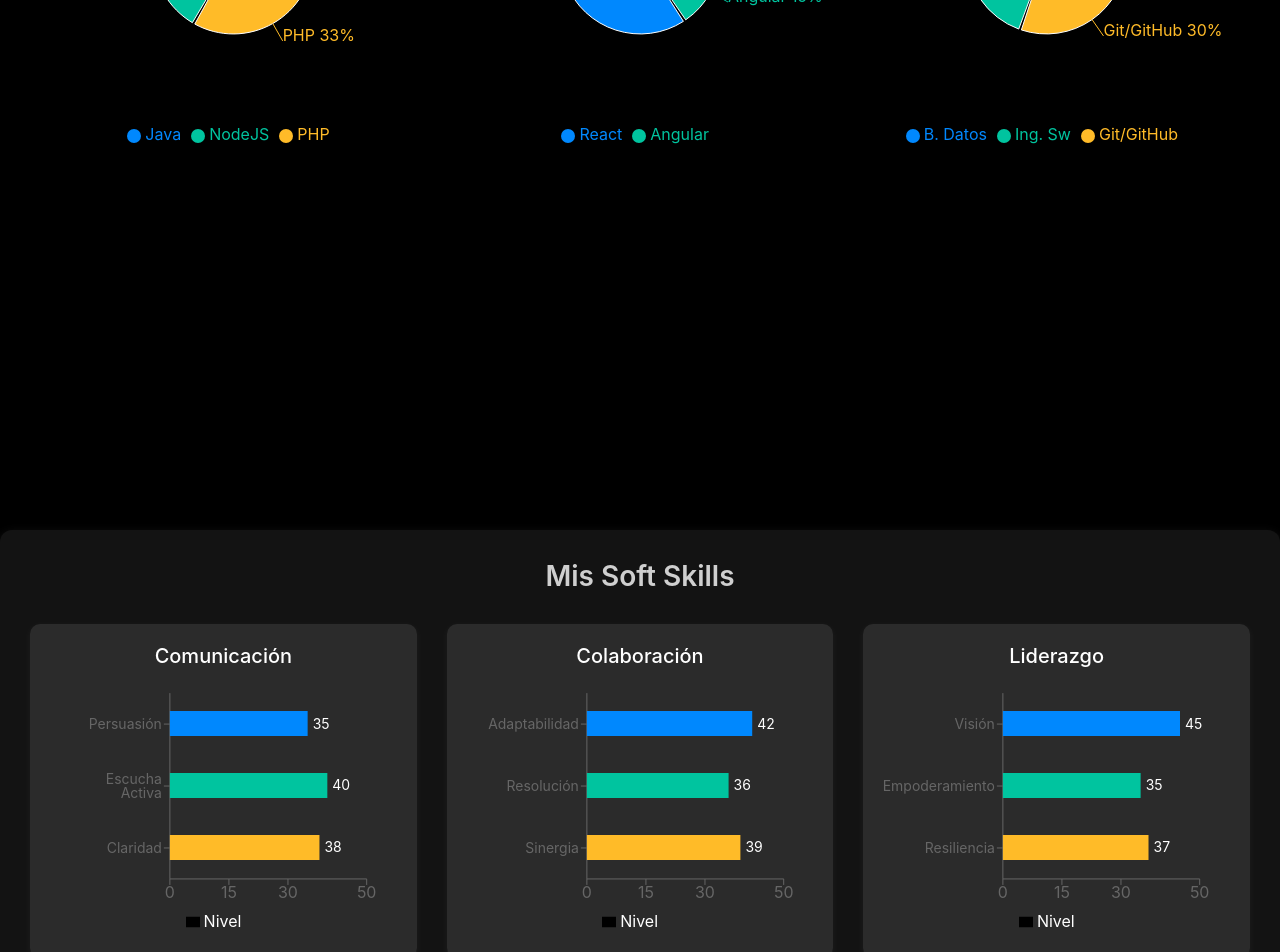
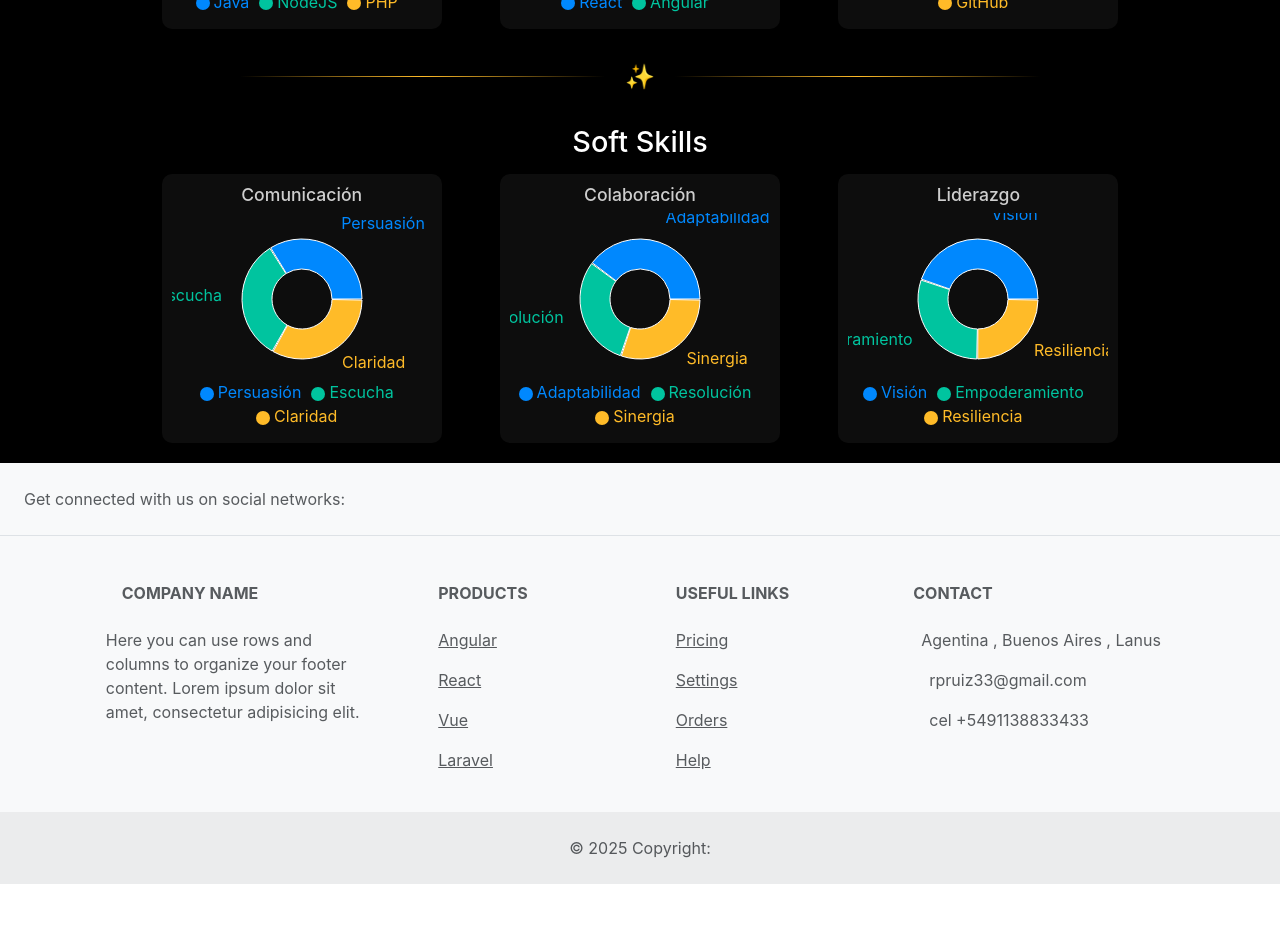
Before and after one commit to rpruiz33/portfolio-react, a React (Create React App) app: page / in a window 1280 px wide. Shown: the part 1020-1972 px from the top of the page. After the commit the page ends 1904 px from the top, so only its background shows below. Built offline with nearby package versions, Linux system fonts and the light colour scheme.

Commit message:
mas estilos ,,, divisor de hard soft

```diff
--- a/src/App.js
+++ b/src/App.js
@@ -17,7 +17,7 @@ function App() {
       <Carusel />
       <Cards/>
       <HardSkills/>
-      <SoftSkills/>
+
       <Footer />
     </div>
   )
--- a/src/components/hardSkills.jsx
+++ b/src/components/hardSkills.jsx
@@ -1,135 +1,113 @@
 import { PieChart, Pie, Cell, Tooltip, Legend, ResponsiveContainer } from "recharts";
 
-const dataBackend = [
-  { name: "Java", value: 34 },
-  { name: "NodeJS", value: 33 },
-  { name: "PHP", value: 33 },
-];
-
-const dataFrontend = [
-  { name: "React", value: 85 },
-  { name: "Angular", value: 15 },
-];
-
-const dataSkills = [
-  { name: "B. Datos", value: 30 },
-  { name: "Ing. Sw", value: 40 },
-  { name: "Git/GitHub", value: 30 },
-];
-
+// Configuración común
 const COLORS = ["#0088FE", "#00C49F", "#FFBB28", "#FF8042"];
 
-export default function App() {
-  return (
-    <div className="app-container">
-      <h2 className="title">Hard Skills</h2>
-      <div className="charts-grid">
-
-        {/* Backend Chart */}
+// Componente de gráfico reutilizable
+const SkillPieChart = ({ data, title }) => (
   <div className="chart-wrapper">
-          <h3>Backend</h3>
+    <h3>{title}</h3>
     <div className="chart-container">
       <ResponsiveContainer width="100%" height="100%">
         <PieChart>
           <Pie
-                  data={dataBackend}
+            data={data}
             cx="50%"
             cy="50%"
-                  outerRadius={80}
-                  innerRadius={40}
-                  paddingAngle={2}
+            outerRadius={60}
+            innerRadius={30}
+            paddingAngle={1}
             dataKey="value"
-                  label={({ name, percent }) => `${name} ${(percent * 100).toFixed(0)}%`}
-                  labelLine={true}
+            label={({ name }) => name}
+            labelLine={false}
           >
-                  {dataBackend.map((entry, index) => (
+            {data.map((entry, index) => (
               <Cell key={`cell-${index}`} fill={COLORS[index % COLORS.length]} />
             ))}
           </Pie>
           <Tooltip formatter={(value) => [`${value}%`, ""]} />
-                <Legend
-                  layout="horizontal"
-                  verticalAlign="bottom"
-                  align="center"
-                  wrapperStyle={{ paddingTop: '20px' }}
-                />
+          <Legend layout="horizontal" verticalAlign="bottom" />
         </PieChart>
       </ResponsiveContainer>
     </div>
   </div>
+);
 
-        {/* Frontend Chart */}
-        <div className="chart-wrapper">
-          <h3>Frontend</h3>
-          <div className="chart-container">
-            <ResponsiveContainer width="100%" height="100%">
-              <PieChart>
-                <Pie
-                  data={dataFrontend}
-                  cx="50%"
-                  cy="50%"
-                  outerRadius={80}
-                  innerRadius={40}
-                  paddingAngle={2}
-                  dataKey="value"
-                  label={({ name, percent }) => `${name} ${(percent * 100).toFixed(0)}%`}
-                  labelLine={true}
-                >
-                  {dataFrontend.map((entry, index) => (
-                    <Cell key={`cell-${index}`} fill={COLORS[index % COLORS.length]} />
-                  ))}
-                </Pie>
-                <Tooltip formatter={(value) => [`${value}%`, ""]} />
-                <Legend
-                  layout="horizontal"
-                  verticalAlign="bottom"
-                  align="center"
-                  wrapperStyle={{ paddingTop: '20px' }}
+// Divisor decorativo
+const SectionDivider = () => (
+  <div className="section-divider">
+    <div className="divider-line"></div>
+    <div className="divider-icon">✨</div>
+    <div className="divider-line"></div>
+  </div>
+);
+
+export default function SkillsCharts() {
+  return (
+    <div className="app-container">
+      {/* Hard Skills */}
+      <h2 className="title">Hard Skills</h2>
+      <div className="charts-grid">
+        <SkillPieChart
+          data={[
+            { name: "Java", value: 34 },
+            { name: "NodeJS", value: 33 },
+            { name: "PHP", value: 33 }
+          ]}
+          title="Backend"
         />
-              </PieChart>
-            </ResponsiveContainer>
-          </div>
+        <SkillPieChart
+          data={[
+            { name: "React", value: 85 },
+            { name: "Angular", value: 15 }
+          ]}
+          title="Frontend"
+        />
+        <SkillPieChart
+          data={[
+            { name: "Bases Datos", value: 30 },
+            { name: "Ing. Sw", value: 40 },
+            { name: "GitHub", value: 30 }
+          ]}
+          title="Otras"
+        />
       </div>
 
-        {/* Skills Chart */}
-        <div className="chart-wrapper">
-          <h3>Otras Habilidades</h3>
-          <div className="chart-container">
-            <ResponsiveContainer width="100%" height="100%">
-              <PieChart>
-                <Pie
-                  data={dataSkills}
-                  cx="50%"
-                  cy="50%"
-                  outerRadius={80}
-                  innerRadius={40}
-                  paddingAngle={2}
-                  dataKey="value"
-                  label={({ name, percent }) => `${name} ${(percent * 100).toFixed(0)}%`}
-                  labelLine={true}
-                >
-                  {dataSkills.map((entry, index) => (
-                    <Cell key={`cell-${index}`} fill={COLORS[index % COLORS.length]} />
-                  ))}
-                </Pie>
-                <Tooltip formatter={(value) => [`${value}%`, ""]} />
-                <Legend
-                  layout="horizontal"
-                  verticalAlign="bottom"
-                  align="center"
-                  wrapperStyle={{ paddingTop: '20px' }}
+      {/* Divisor decorativo */}
+      <SectionDivider />
+
+      {/* Soft Skills */}
+      <h2 className="title">Soft Skills</h2>
+      <div className="charts-grid">
+        <SkillPieChart
+          data={[
+            { name: "Persuasión", value: 34 },
+            { name: "Escucha", value: 33 },
+            { name: "Claridad", value: 33 }
+          ]}
+          title="Comunicación"
         />
-              </PieChart>
-            </ResponsiveContainer>
-          </div>
-        </div>
-
+        <SkillPieChart
+          data={[
+            { name: "Adaptabilidad", value: 40 },
+            { name: "Resolución", value: 30 },
+            { name: "Sinergia", value: 30 }
+          ]}
+          title="Colaboración"
+        />
+        <SkillPieChart
+          data={[
+            { name: "Visión", value: 45 },
+            { name: "Empoderamiento", value: 30 },
+            { name: "Resiliencia", value: 25 }
+          ]}
+          title="Liderazgo"
+        />
       </div>
 
       <style jsx>{`
         .app-container {
           width: 100%;
-          min-height: 100vh;
           padding: 20px;
           display: flex;
           flex-direction: column;
@@ -138,55 +116,88 @@ export default function App() {
         }
 
         .title {
-          margin: 0 0 20px 0;
+          margin: 0 0 15px 0;
           text-align: center;
-          font-size: clamp(1.5rem, 3vw, 2rem);
+          font-size: clamp(1.3rem, 3vw, 1.8rem);
           color: white;
         }
 
         .charts-grid {
           width: 100%;
-          max-width: 1200px;
+          max-width: 1000px;
           display: grid;
-          grid-template-columns: repeat(auto-fit, minmax(300px, 1fr));
-          gap: 20px;
+          grid-template-columns: repeat(auto-fit, minmax(250px, 1fr));
+          gap: 15px;
           justify-items: center;
         }
 
         .chart-wrapper {
           width: 100%;
-          max-width: 400px;
+          max-width: 280px;
           display: flex;
           flex-direction: column;
           align-items: center;
+          padding: 10px;
+          background: rgba(255, 255, 255, 0.05);
+          border-radius: 10px;
+          box-shadow: 0 2px 8px rgba(0, 0, 0, 0.1);
         }
 
         .chart-wrapper h3 {
-          margin: 0 0 10px 0;
-          font-size: 1.2rem;
+          margin: 0 0 8px 0;
+          font-size: 1.1rem;
           text-align: center;
-          color:rgba(94, 87, 87, 0.8);
+          color: rgba(255, 255, 255, 0.8);
         }
 
         .chart-container {
           width: 100%;
-          height: 350px; /* Aumentado para mejor visualización */
-          min-height: 350px;
+          height: 220px;
+        }
+
+        .section-divider {
+          display: flex;
+          align-items: center;
+          justify-content: center;
+          width: 100%;
+          max-width: 800px;
+          margin: 30px 0;
+        }
+
+        .divider-line {
+          flex: 1;
+          height: 1px;
+          background: linear-gradient(90deg, transparent, #FFBB28, transparent);
+        }
+
+        .divider-icon {
+          margin: 0 20px;
+          font-size: 1.5rem;
+          color: #FFBB28;
         }
 
         @media (max-width: 768px) {
           .charts-grid {
-            grid-template-columns: 1fr;
+            grid-template-columns: repeat(auto-fit, minmax(200px, 1fr));
           }
 
           .chart-container {
-            height: 300px;
+            height: 200px;
+          }
+
+          .section-divider {
+            margin: 20px 0;
           }
         }
 
         @media (max-width: 480px) {
           .chart-container {
-            height: 280px;
+            height: 180px;
+          }
+
+          .divider-icon {
+            margin: 0 10px;
+            font-size: 1.2rem;
           }
         }
       `}</style>
--- a/src/components/softSkills.jsx
+++ b/src/components/softSkills.jsx
@@ -1,124 +1,196 @@
-import React from 'react';
-import { BarChart,Cell, Bar, XAxis, YAxis, Tooltip, Legend, ResponsiveContainer } from 'recharts';
+import { PieChart, Pie, Cell, Tooltip, Legend, ResponsiveContainer } from "recharts";
 
-// Mismos colores que en hard skills
-const COLORS = ['#0088FE', '#00C49F', '#FFBB28', '#FF8042'];
+const dataCommunication = [
+  { name: "Persuasión", value: 34 },
+  { name: "Escucha", value: 33 },
+  { name: "Claridad", value: 33 },
+];
 
-const SoftSkillsCharts = () => {
-  // Datos para los gráficos
-  const skillsData = [
-    {
-      title: "Comunicación",
-      data: [
-        { name: "Persuasión", value: 35 },
-        { name: "Escucha Activa", value: 40 },
-        { name: "Claridad", value: 38 }
-      ]
-    },
-    {
-      title: "Colaboración",
-      data: [
-        { name: "Adaptabilidad", value: 42 },
-        { name: "Resolución", value: 36 },
-        { name: "Sinergia", value: 39 }
-      ]
-    },
-    {
-      title: "Liderazgo",
-      data: [
-        { name: "Visión", value: 45 },
-        { name: "Empoderamiento", value: 35 },
-        { name: "Resiliencia", value: 37 }
-      ]
-    }
-  ];
+const dataCollaboration = [
+  { name: "Adaptabilidad", value: 40 },
+  { name: "Resolución", value: 30 },
+  { name: "Sinergia", value: 30 },
+];
 
+const dataLeadership = [
+  { name: "Visión", value: 45 },
+  { name: "Empoderamiento", value: 30 },
+  { name: "Resiliencia", value: 25 },
+];
+
+const COLORS = ["#0088FE", "#00C49F", "#FFBB28", "#FF8042"];
+
+export default function SoftSkillsCharts() {
   return (
-    <div style={{
-      width: '100%',
-      padding: '30px',
-      backgroundColor:  'rgba(188, 182, 182, 0.1)', // Fondo gris claro
-      borderRadius: '12px',
-      marginTop: '40px',
-      boxShadow: '0 4px 12px rgba(255, 255, 255, 0.1)'
-    }}>
-      <h2 style={{
-        textAlign: 'center',
-        marginBottom: '30px',
-        color:'rgba(255, 255, 255, 0.8)',
-        fontSize: '28px',
-        fontWeight: '600'
-      }}>
-        Mis Soft Skills
-      </h2>
+    <div className="app-container">
+      <h2 className="title">Soft Skills</h2>
+      <div className="charts-grid">
 
-      <div style={{
-        display: 'grid',
-        gridTemplateColumns: 'repeat(auto-fit, minmax(350px, 1fr))',
-        gap: '30px',
-        justifyContent: 'center'
-      }}>
-        {skillsData.map((skill, index) => (
-          <div key={index} style={{
-            backgroundColor: 'rgba(255, 255, 255, 0.1)',
-            padding: '20px',
-            borderRadius: '10px',
-            boxShadow: '0 2px 8px rgba(249, 249, 249, 0.05)',
-            color:'white'
-          }}>
-            <h3 style={{
-              textAlign: 'center',
-              marginBottom: '20px',
-              color: 'white',
-              fontSize: '20px'
-            }}>
-              {skill.title}
-            </h3>
-            <div style={{ height: '250px' }}>
-              <ResponsiveContainer width="100%" height="100%">
-                <BarChart
-                  data={skill.data}
-                  layout="vertical"
-                  margin={{ top: 5, right: 30, left: 20, bottom: 5 }}
+        {/* Comunicación */}
+        <div className="chart-wrapper">
+          <h3>Comunicación</h3>
+          <div className="chart-container">
+            <ResponsiveContainer width="100%" height="100%">
+              <PieChart>
+                <Pie
+                  data={dataCommunication}
+                  cx="50%"
+                  cy="50%"
+                  outerRadius={80}
+                  innerRadius={40}
+                  paddingAngle={2}
+                  dataKey="value"
+                  label={({ name, percent }) => `${name} ${(percent * 100).toFixed(0)}%`}
+                  labelLine={true}
                 >
-                  <XAxis type="number" domain={[0, 50]} />
-                  <YAxis
-                    type="category"
-                    dataKey="name"
-                    width={100}
-                    tick={{ fontSize: 14 }}
-                  />
-                  <Tooltip
-                    formatter={(value) => [`${value}%`, ""]}
-                    contentStyle={{
-                      borderRadius: '8px',
-                      padding: '10px',
-                      border: 'none',
-                      boxShadow: '0 2px 4px rgba(255, 255, 255, 0.1)'
-                    }}
-                  />
-                  <Legend />
-                  <Bar
-                    dataKey="value"
-                    name="Nivel"
-                    barSize={25}
-                    label={{ position: 'right', fill: 'white', fontSize: 14 }}
-                  >
-                    {skill.data.map((entry, index) => (
-                      <Cell
-                        key={`cell-${index}`}
-                        fill={COLORS[index % COLORS.length]}
-                      />
-                    ))}
-                  </Bar>
-                </BarChart>
-              </ResponsiveContainer>
-            </div>
+                  {dataCommunication.map((entry, index) => (
+                    <Cell key={`cell-${index}`} fill={COLORS[index % COLORS.length]} />
+                  ))}
+                </Pie>
+                <Tooltip formatter={(value) => [`${value}%`, ""]} />
+                <Legend
+                  layout="horizontal"
+                  verticalAlign="bottom"
+                  align="center"
+                  wrapperStyle={{ paddingTop: '20px' }}
+                />
+              </PieChart>
+            </ResponsiveContainer>
           </div>
-        ))}
+        </div>
+
+        {/* Colaboración */}
+        <div className="chart-wrapper">
+          <h3>Colaboración</h3>
+          <div className="chart-container">
+            <ResponsiveContainer width="100%" height="100%">
+              <PieChart>
+                <Pie
+                  data={dataCollaboration}
+                  cx="50%"
+                  cy="50%"
+                  outerRadius={80}
+                  innerRadius={40}
+                  paddingAngle={2}
+                  dataKey="value"
+                  label={({ name, percent }) => `${name} ${(percent * 100).toFixed(0)}%`}
+                  labelLine={true}
+                >
+                  {dataCollaboration.map((entry, index) => (
+                    <Cell key={`cell-${index}`} fill={COLORS[index % COLORS.length]} />
+                  ))}
+                </Pie>
+                <Tooltip formatter={(value) => [`${value}%`, ""]} />
+                <Legend
+                  layout="horizontal"
+                  verticalAlign="bottom"
+                  align="center"
+                  wrapperStyle={{ paddingTop: '20px' }}
+                />
+              </PieChart>
+            </ResponsiveContainer>
+          </div>
+        </div>
+
+        {/* Liderazgo */}
+        <div className="chart-wrapper">
+          <h3>Liderazgo</h3>
+          <div className="chart-container">
+            <ResponsiveContainer width="100%" height="100%">
+              <PieChart>
+                <Pie
+                  data={dataLeadership}
+                  cx="50%"
+                  cy="50%"
+                  outerRadius={80}
+                  innerRadius={40}
+                  paddingAngle={2}
+                  dataKey="value"
+                  label={({ name, percent }) => `${name} ${(percent * 100).toFixed(0)}%`}
+                  labelLine={true}
+                >
+                  {dataLeadership.map((entry, index) => (
+                    <Cell key={`cell-${index}`} fill={COLORS[index % COLORS.length]} />
+                  ))}
+                </Pie>
+                <Tooltip formatter={(value) => [`${value}%`, ""]} />
+                <Legend
+                  layout="horizontal"
+                  verticalAlign="bottom"
+                  align="center"
+                  wrapperStyle={{ paddingTop: '20px' }}
+                />
+              </PieChart>
+            </ResponsiveContainer>
+          </div>
+        </div>
+
       </div>
+
+      <style jsx>{`
+        .app-container {
+          width: 100%;
+          min-height: 100vh;
+          padding: 20px;
+          display: flex;
+          flex-direction: column;
+          align-items: center;
+          box-sizing: border-box;
+        }
+
+        .title {
+          margin: 0 0 20px 0;
+          text-align: center;
+          font-size: clamp(1.5rem, 3vw, 2rem);
+          color: white;
+        }
+
+        .charts-grid {
+          width: 100%;
+          max-width: 1200px;
+          display: grid;
+          grid-template-columns: repeat(auto-fit, minmax(300px, 1fr));
+          gap: 20px;
+          justify-items: center;
+        }
+
+        .chart-wrapper {
+          width: 100%;
+          max-width: 400px;
+          display: flex;
+          flex-direction: column;
+          align-items: center;
+        }
+
+        .chart-wrapper h3 {
+          margin: 0 0 10px 0;
+          font-size: 1.2rem;
+          text-align: center;
+          color: rgba(94, 87, 87, 0.8);
+        }
+
+        .chart-container {
+          width: 100%;
+          height: 350px;
+          min-height: 350px;
+        }
+
+        @media (max-width: 768px) {
+          .charts-grid {
+            grid-template-columns: 1fr;
+          }
+
+          .chart-container {
+            height: 300px;
+          }
+        }
+
+        @media (max-width: 480px) {
+          .chart-container {
+            height: 280px;
+          }
+        }
+      `}</style>
     </div>
   );
-};
-
-export default SoftSkillsCharts;
+}
```
Lines whose indentation alone changed are shown as unchanged.
